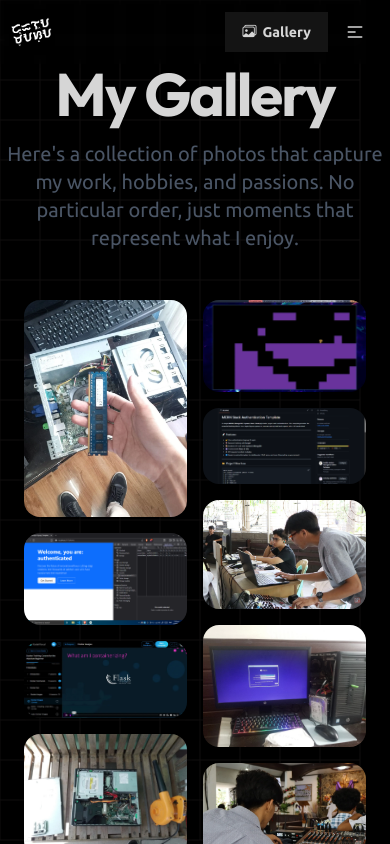
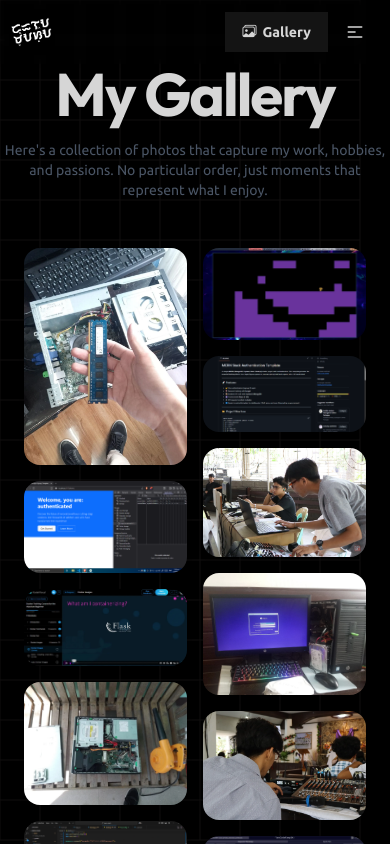
Before and after one commit to denverdelamasa/portfolio-v2, a Next.js app: page /gallery in a window 390 px wide. Shown: the top 844 px of the page. Built offline with nearby package versions, Linux system fonts and the light colour scheme.

Commit message:
style: font decreased in gallery page.tsx
I meant to say gallery, not contact page... in last commit

```diff
--- a/src/app/gallery/page.tsx
+++ b/src/app/gallery/page.tsx
@@ -7,7 +7,7 @@ export default function Gallery() {
   return (
     <main className="min-h-[100vh] flex flex-col items-center justify-center lg:p-12">
       <h1 className="text-6xl md:text-8xl font-bold">My Gallery</h1>
-      <p className="text-xl mt-4 text-gray-600 max-w-prose text-center">
+      <p className="text-sm md:text-xl mt-4 text-gray-600 max-w-prose text-center">
         Here&apos;s a collection of photos that capture my work, hobbies, and passions. No particular order, just moments that represent what I enjoy.
       </p>
       <GalleryImages images={images} />
```
